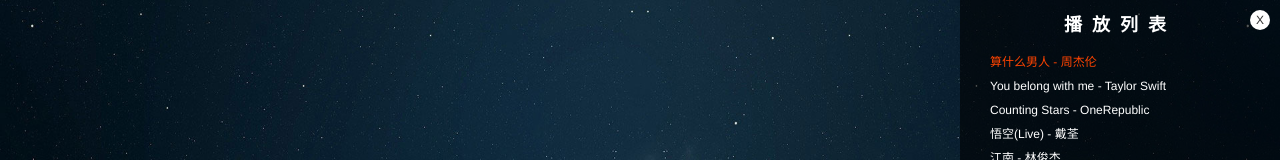
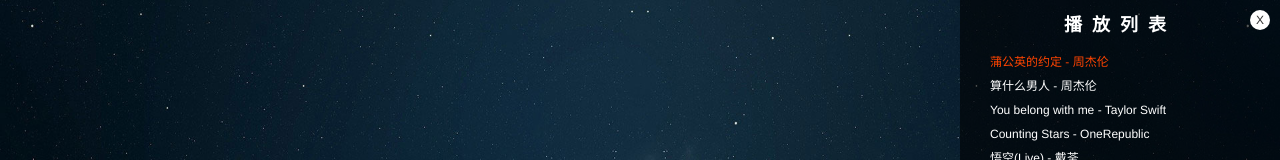
Before and after one commit to SunGg12138/SunGg12138.github.io, a plain HTML site: page project/musicPlayer/index.html in a window 1280 px wide. Shown: the top 160 px of the page. Drawn offline with Linux system fonts and the light colour scheme.

Commit message:
增加音乐

```diff
--- a/project/musicPlayer/index.html
+++ b/project/musicPlayer/index.html
@@ -64,6 +64,7 @@
 			播放列表
 		</h2>
 		<ul>
+			<li data-src="./media/蒲公英的约定 - 周杰伦.mp3" data-name="蒲公英的约定" data-singer="周杰伦" data-pic="images/singer/周杰伦.jpg">蒲公英的约定 - 周杰伦</li>
 			<li data-src="./media/算什么男人_周杰伦.mp3" data-name="算什么男人" data-singer="周杰伦" data-pic="images/singer/周杰伦.jpg">算什么男人 - 周杰伦</li>
 			<li data-src="./media/taylor swift-you belong with me.mp3" data-name="you belong with me" data-singer="Taylor Swift" data-pic="images/singer/taylorSwift.jpg">You belong with me - Taylor Swift</li>
 			<li data-src="./media/OneRepublic - Counting Stars.mp3" data-name="Counting Stars" data-singer="OneRepublic" data-pic="images/singer/OneRepublic.jpg">Counting Stars - OneRepublic</li>
@@ -73,7 +74,7 @@
 			<li data-src="./media/林俊杰 - 她说.mp3" data-name="她说" data-singer="林俊杰" data-pic="images/singer/林俊杰.jpg">她说 - 林俊杰</li>
 		</ul>
 	</div>
-	<audio src="./media/算什么男人_周杰伦.mp3" id="player" preload="auto"></audio>
+	<audio src="./media/蒲公英的约定 - 周杰伦.mp3" id="player" preload="auto"></audio>
 	<script>
 		loading.startPicLoading(function(){
 			main.init();
```
Also changed, not shown: 1 other file.
